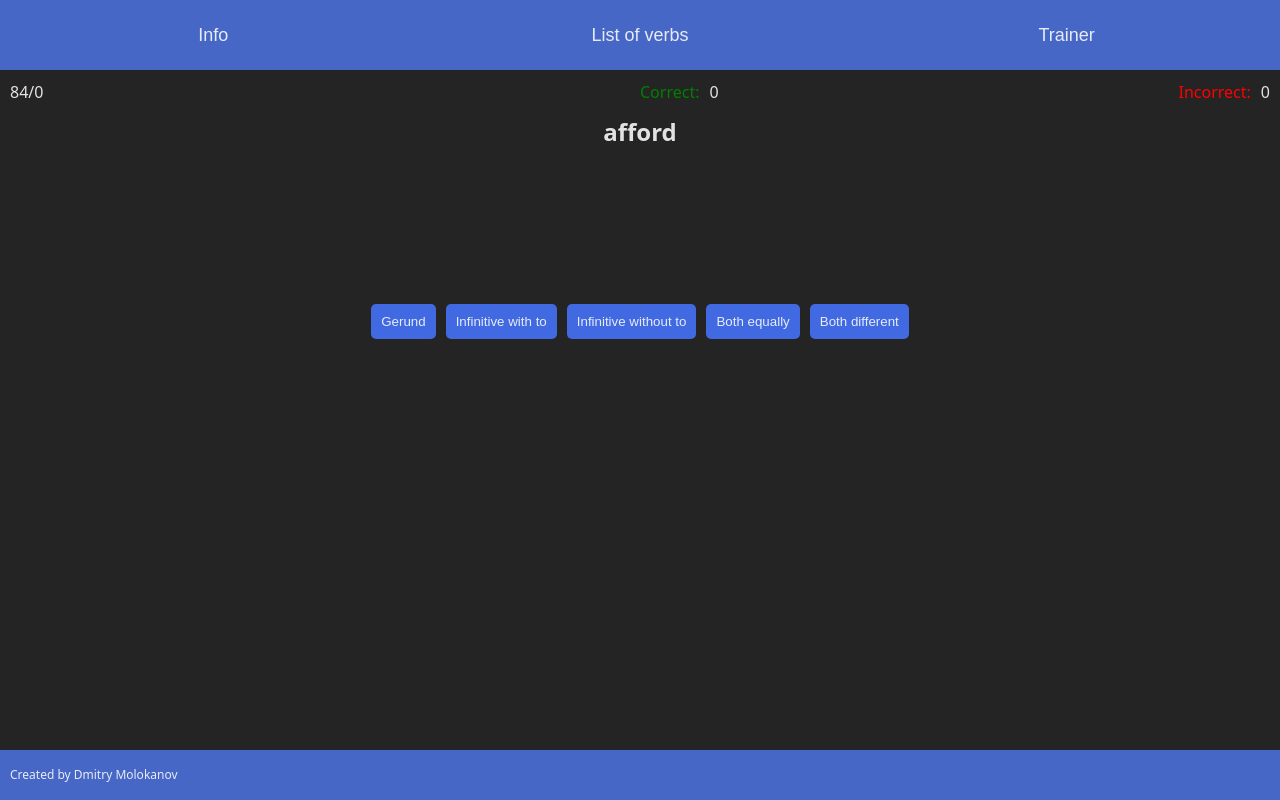
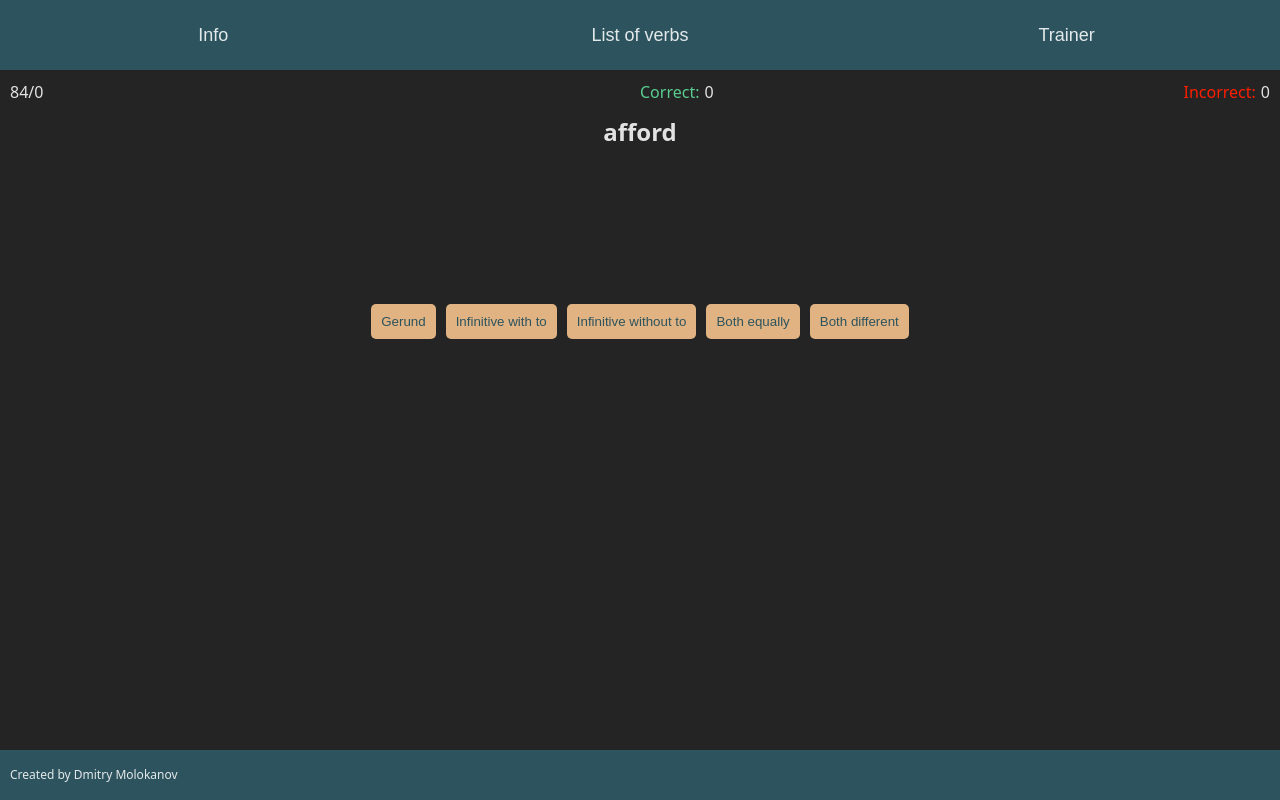
Before and after one commit to DmitryMolokanov/IG-project, a React (Vite) app: page /trainer in a window 1280 px wide. Built offline with nearby package versions, Linux system fonts and the light colour scheme.

Commit message:
change color schema

```diff
--- a/src/index.css
+++ b/src/index.css
@@ -7,8 +7,10 @@
   color: rgba(255, 255, 255, 0.87);
   background-color: #242424;
 
-  --primary: rgb(71, 103, 198);
+  --primary: #2d545e;
   --dark: #242424;
+
+  --btn-primary: #e1b382;
 }
 
 body {
--- a/src/pages/TrainerPage/TrainerPage.css
+++ b/src/pages/TrainerPage/TrainerPage.css
@@ -1,37 +1,36 @@
-.trainer__container{
-
+.trainer__container {
 }
 
-.trainer__info{
+.trainer__info {
   display: flex;
   justify-content: space-between;
   width: 100%;
 }
 
-.trainer__info__number{
+.trainer__info__number {
   display: flex;
 }
 
-.trainer__info__answer{
+.trainer__info__answer {
   display: flex;
   justify-content: space-between;
   width: 50%;
 }
 
-.trainer__info__answer-correct__title{
-    color: green;
+.trainer__info__answer-correct__title {
+  color: #59ce8f;
 }
 
-.trainer__info__answer-incorrect__title{
-    color:red;
+.trainer__info__answer-incorrect__title {
+  color: #ff1e00;
 }
 
-.trainer__info__answer-count{
-    margin-left: 10px;
+.trainer__info__answer-count {
+  margin-left: 5px;
   transition: 1s;
 }
 
-.trainer__verb-container{
+.trainer__verb-container {
   display: flex;
   align-items: center;
   flex-direction: column;
@@ -46,7 +45,7 @@
   font-weight: 600;
 }
 
-.trainer__translate-container{
+.trainer__translate-container {
   display: flex;
   flex-direction: column;
   align-items: center;
@@ -54,15 +53,15 @@
   height: 60%;
 }
 
-.trainer__translate{
+.trainer__translate {
   font-size: 20px;
 }
 
-.trainer__example{
+.trainer__example {
   font-size: 18px;
 }
 
-.trainer__btn-container{
+.trainer__btn-container {
   display: flex;
   justify-content: center;
   flex-wrap: wrap;
@@ -73,9 +72,9 @@
   border: 0;
   border-radius: 5px;
   padding: 10px;
-    background-color: royalblue;
-    color: rgba(255, 255, 255, 0.87);
-    transition: .1s ease-out;
+  background-color: var(--btn-primary);
+  color: var(--primary);
+  transition: 0.1s ease-out;
 }
 
 .trainer__btn:active {
--- a/src/pages/TrainerPage/TrainerPage.tsx
+++ b/src/pages/TrainerPage/TrainerPage.tsx
@@ -34,14 +34,14 @@ const TrainerPage = () => {
     const target = e.target as HTMLElement;
 
     const returnBackground = () =>
-      setTimeout(() => (target.style.background = "royalblue"), 200);
+      setTimeout(() => (target.style.background = "#e1b382"), 200);
 
     if (type === currentVerb?.type) {
-      target.style.background = "green";
+      target.style.background = "#59ce8f";
       returnBackground();
       correctAnswer(currentVerb);
     } else {
-      target.style.background = "red";
+      target.style.background = "#ff1e00";
       returnBackground();
       window.navigator.vibrate(200);
       incorrectAnswer(currentVerb);
--- a/src/pages/VerbsListPage/VerbListPageStyles.css
+++ b/src/pages/VerbsListPage/VerbListPageStyles.css
@@ -1,5 +1,3 @@
-
-
 .categories__container {
   position: relative;
 }
@@ -7,9 +5,10 @@
 .categories {
   width: 40vw;
   padding: 5px 10px;
-  background-color: white;
-  color: var(--dark);
+  background-color: var(--btn-primary);
+  color: var(--primary);
   text-align: center;
+  font-weight: 500;
 }
 
 .categories-items {
@@ -21,26 +20,25 @@
   }
 }
 
-.list-of-verbs__list{
+.list-of-verbs__list {
   margin: 10px 0px;
 }
 
-.list__verb > span{
+.list__verb > span {
   padding: 3px 5px;
 }
 
-.list-table{
+.list-table {
   border-collapse: collapse;
-  border: 1px solid white;
   table-layout: fixed;
   width: 100%;
 }
 
 .list-table > thead > tr > th {
-  border: 1px solid white;
+  border: 1px solid var(--btn-primary);
 }
 
 .list-table > tbody > tr > td {
   padding: 3px 5px;
-  border: 1px solid white;
+  border: 1px solid var(--btn-primary);
 }
```
Lines whose indentation alone changed are shown as unchanged.
